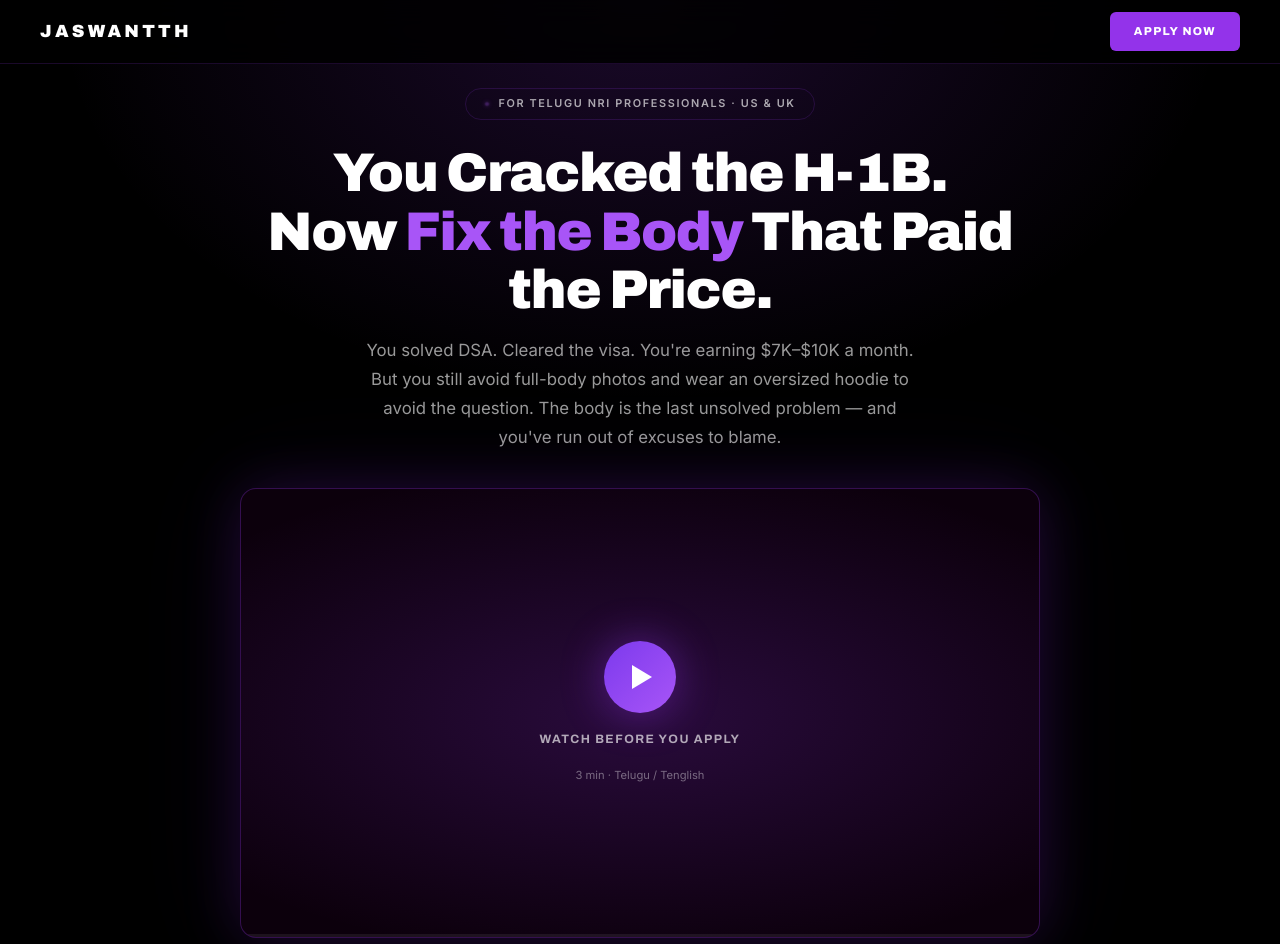
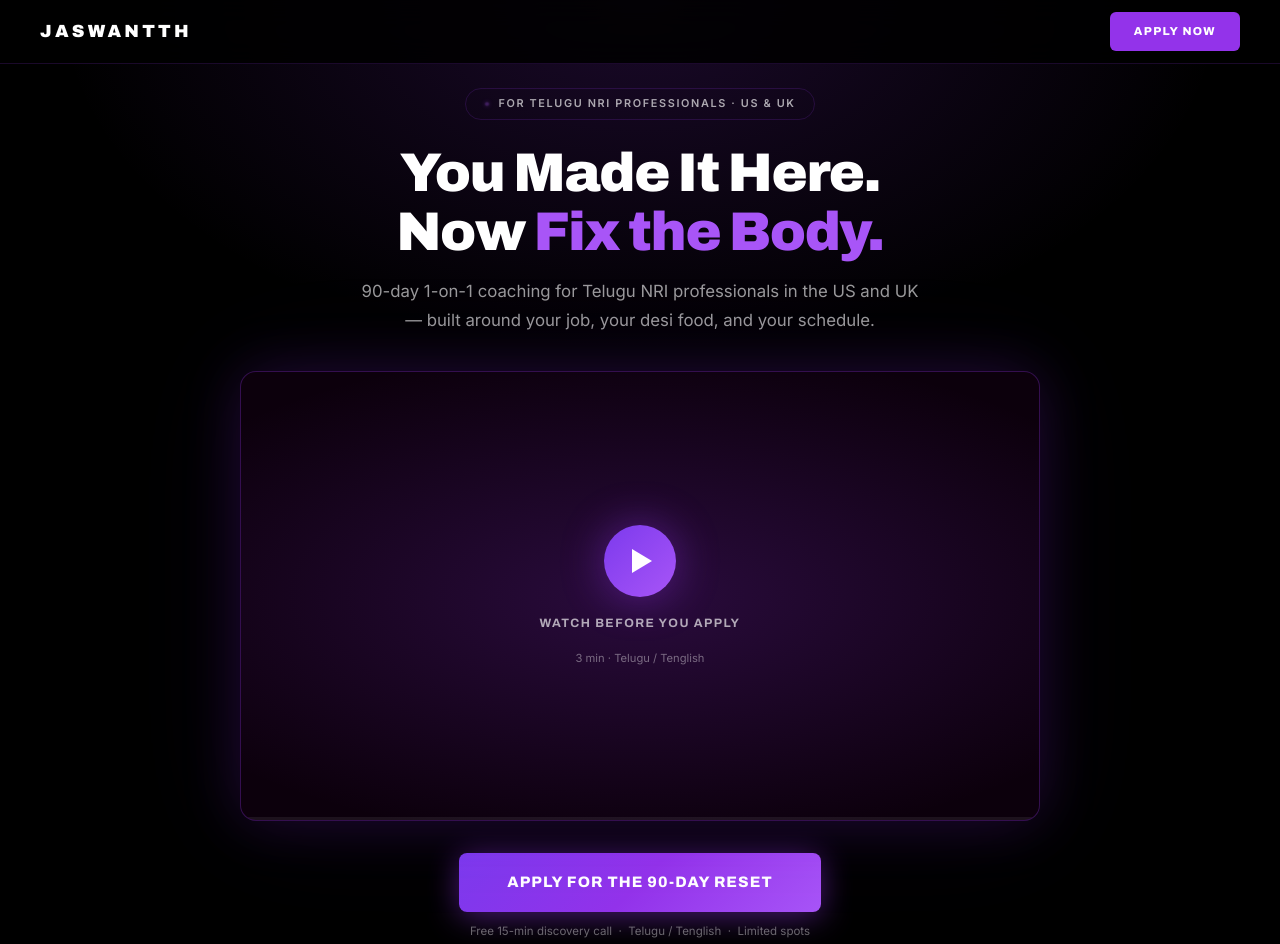
Before and after one commit to likhithsiddhartha30-ops/Jaswantth-s-Landing-Page, a plain HTML site: page index.html in a window 1280 px wide. Shown: the top 944 px of the page. Drawn offline with Linux system fonts and the light colour scheme.

Commit message:
Simplify hero headline and sub-headline
Co-Authored-By: Claude Sonnet 4.6 <noreply@anthropic.com>
Claude-Session: https://claude.ai/code/session_01VYAvPcgcYZZLWhhaWGD5hG

```diff
--- a/index.html
+++ b/index.html
@@ -270,8 +270,8 @@ body {
 <!-- HERO -->
 <section class="hero">
   <div class="chip"><span class="chip-dot"></span>For Telugu NRI Professionals · US &amp; UK</div>
-  <h1 class="h1">You Cracked the H-1B.<br>Now <em>Fix the Body</em> That Paid the Price.</h1>
-  <p class="hero-sub">You solved DSA. Cleared the visa. You're earning $7K–$10K a month. But you still avoid full-body photos and wear an oversized hoodie to avoid the question. The body is the last unsolved problem — and you've run out of excuses to blame.</p>
+  <h1 class="h1">You Made It Here.<br>Now <em>Fix the Body.</em></h1>
+  <p class="hero-sub">90-day 1-on-1 coaching for Telugu NRI professionals in the US and UK — built around your job, your desi food, and your schedule.</p>
   <div class="vsl-wrap">
     <div class="vsl" id="vsl" onclick="toggleVSL()">
       <div class="vsl-thumb" id="vthumb">
```
